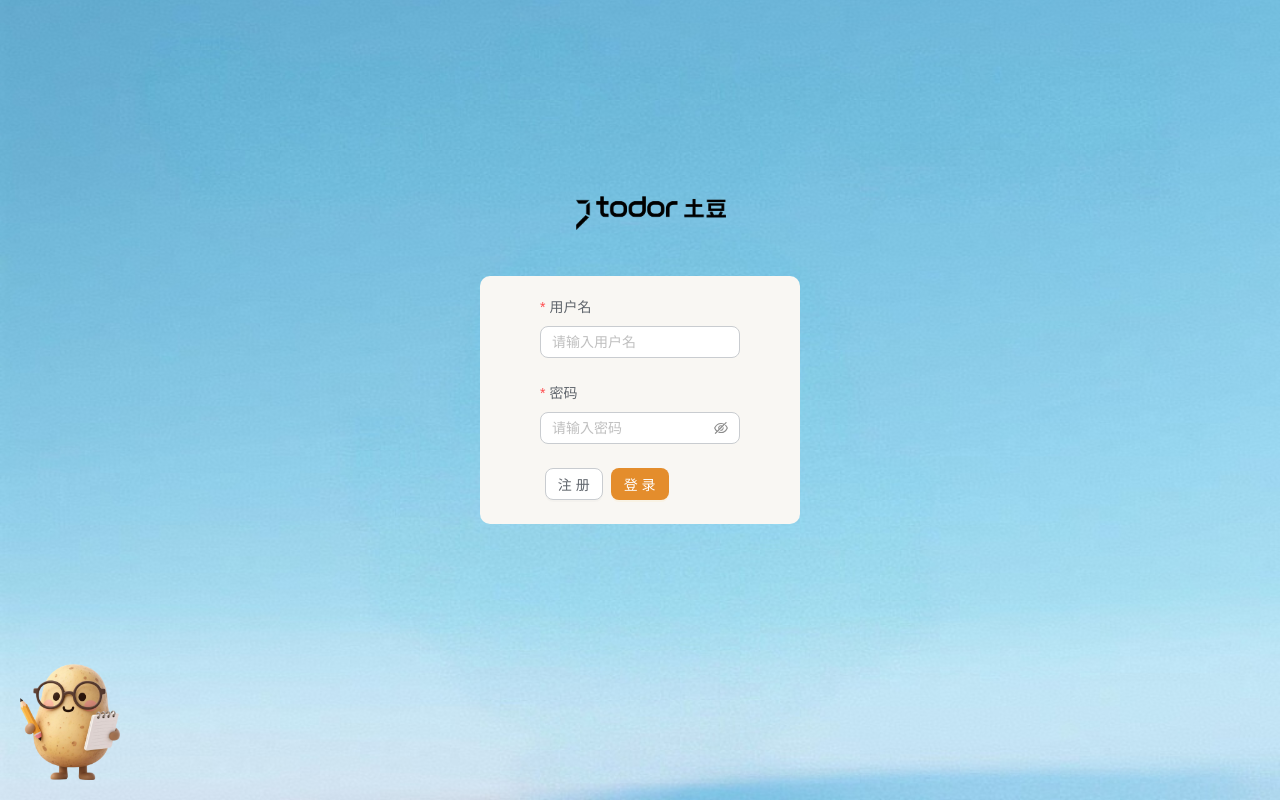
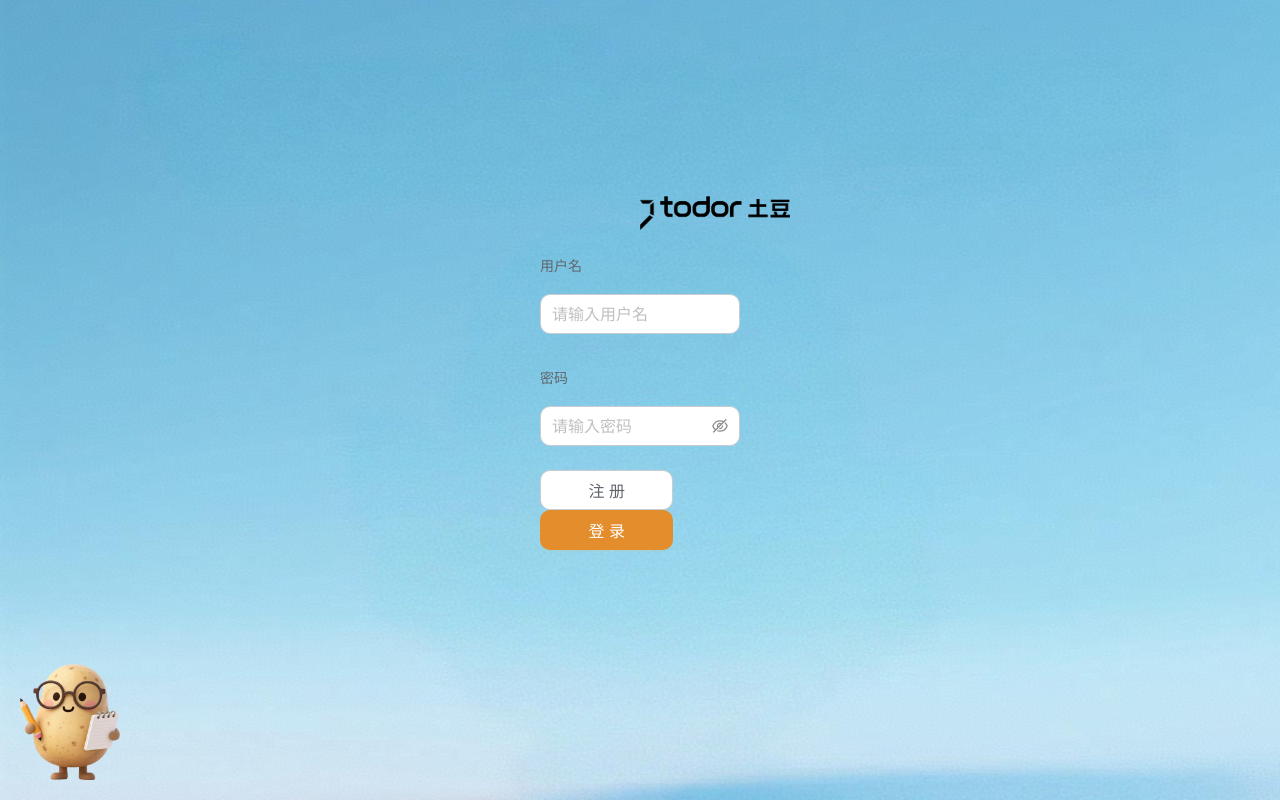
Before and after one commit to ZhahaSy/todor, a React (Vite) app in the folder apps/chat-ui/: page /login in a window 1280 px wide. Built offline with nearby package versions, Linux system fonts and the light colour scheme.

Commit message:
ui: 增加登陆页ui

```diff
--- a/apps/chat-ui/src/pages/login/index.module.less
+++ b/apps/chat-ui/src/pages/login/index.module.less
@@ -6,7 +6,6 @@
     justify-content: center;
     background-image: url('@/assets/bg.jpg') ;
     background-blend-mode: overlay;
-    filter: backdrop-blur(10px);
     background-size: 100% 100%;
     background-repeat: no-repeat;
     background-position: center;
--- a/apps/chat-ui/src/pages/login/index.tsx
+++ b/apps/chat-ui/src/pages/login/index.tsx
@@ -33,21 +33,22 @@ const App: React.FC = () => (
       name="basic"
       labelCol={{ span: 24 }}
       wrapperCol={{ span: 16 }}
-      style={{ background: '#F9F7F3', padding: '20px 60px 0px', borderRadius: 10,position: 'relative' }}
+      style={{ margin: '20px 60px 0px', borderRadius: 10,position: 'relative' }}
       initialValues={{ remember: true }}
       onFinish={onFinish}
       onFinishFailed={onFinishFailed}
       layout="vertical"
       autoComplete="off"
+      size="large"
     >
       <img src={todorText} width={150} style={{
       position: 'absolute',
-      top: -80,
-      left: '30%'
+      top: -50,
     }} alt="logo" />
       <Form.Item<FieldType>
         label="用户名"
         name="username"
+        required={false}
         rules={[{ required: true, message: "请输入用户名" }]}
       >
         <Input style={{ width: 200 }} placeholder="请输入用户名" />
@@ -56,19 +57,18 @@ const App: React.FC = () => (
       <Form.Item<FieldType>
         label="密码"
         name="password"
+        required={false}
         rules={[{ required: true, message: "请输入密码" }]}
       >
         <Input.Password style={{ width: 200 }} placeholder="请输入密码" />
       </Form.Item>
 
       <Form.Item label={null}>
-        <Space>
-          <Button>注册</Button>
+          <Button style={{ width: '100%' }}>注册</Button>
 
-          <Button type="primary" htmlType="submit">
+          <Button style={{ width: '100%' }} type="primary" htmlType="submit">
             登录
           </Button>
-        </Space>
       </Form.Item>
     </Form>
   </div>
```
Also changed, not shown: 1 other file (tests, documents, lock files or other folders).
